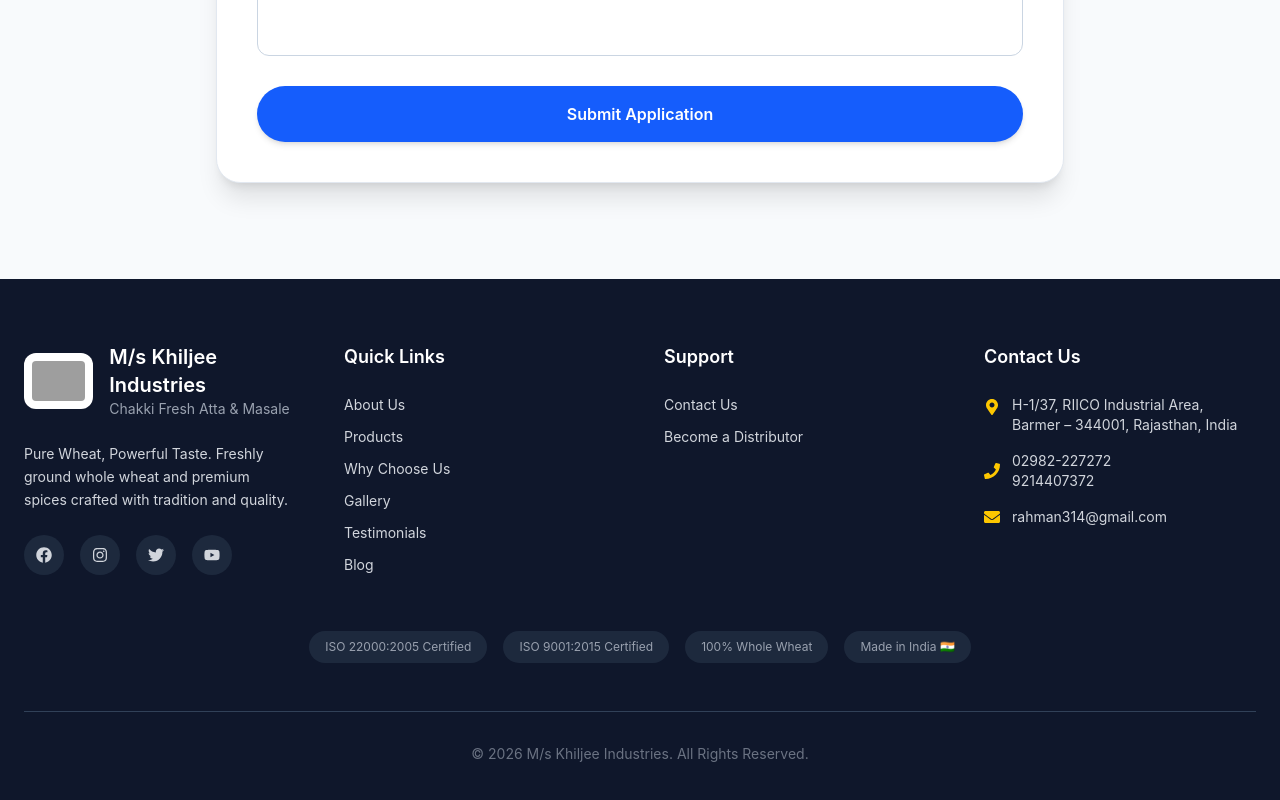
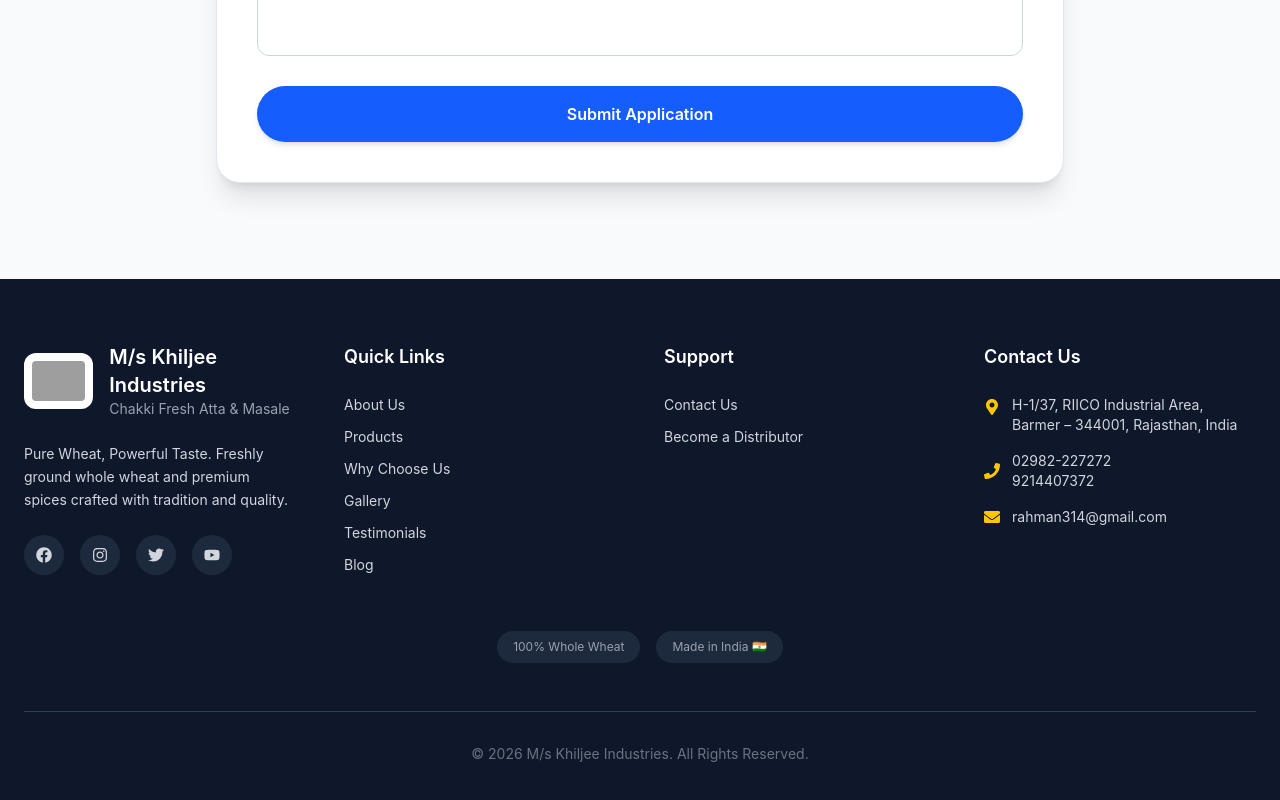
Before and after one commit to Vikramsolanki12/Khiljee-Industries, a React (Vite) app: page /distributor in a window 1280 px wide. Shown: the part 1779-2579 px from the top of the page. Built offline with nearby package versions, Linux system fonts and the light colour scheme; grey boxes are pictures that could not be loaded.

Commit message:
Update Footer.jsx

```diff
--- a/src/components/Footer.jsx
+++ b/src/components/Footer.jsx
@@ -159,8 +159,6 @@
         {/* ================= BADGES ================= */}
         <div className="mt-14 flex flex-wrap justify-center gap-4 text-xs text-gray-400">
           {[
-            "ISO 22000:2005 Certified",
-            "ISO 9001:2015 Certified",
             "100% Whole Wheat",
             "Made in India 🇮🇳",
           ].map((badge, index) => (
```
